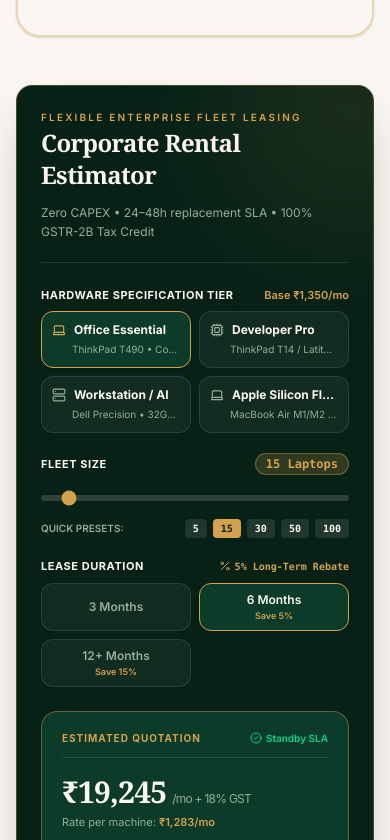
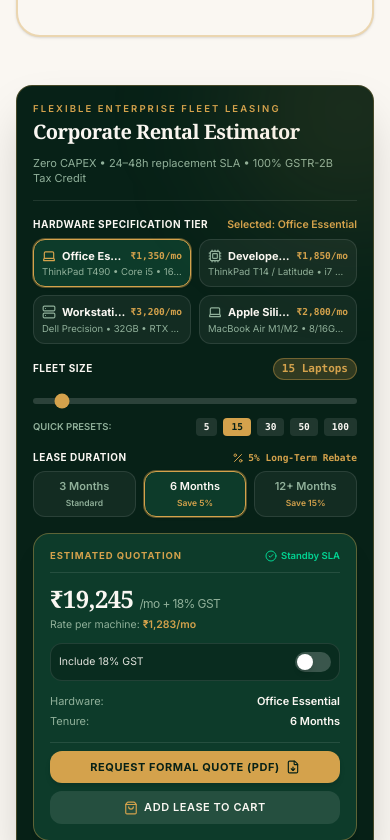
Before and after one commit to zaid154/infinityhub, a React (Vite) app in the folder client/: page / in a window 390 px wide. Shown: the part 4384-5224 px from the top of the page. Built offline with nearby package versions, Linux system fonts and the light colour scheme; no server answers; a web font is replaced by a local one.

Commit message:
fix(ui): optimize rental estimator layout for screen fit with 2x2 tier grid, zero text truncation, and symmetrical duration tabs

```diff
--- a/client/src/components/RentalCalculator.jsx
+++ b/client/src/components/RentalCalculator.jsx
@@ -90,63 +90,68 @@ export default function RentalCalculator({ onOpenRFQ }) {
 
   return (
     <section id="rental-calculator" className="max-w-5xl mx-auto px-4 sm:px-6 select-none">
-      <div className="bg-[#072117] rounded-2xl sm:rounded-3xl border border-[#D4A24C]/30 shadow-2xl p-6 sm:p-8 relative overflow-hidden">
+      <div className="bg-[#072117] rounded-2xl sm:rounded-3xl border border-[#D4A24C]/30 shadow-2xl p-4 sm:p-5 lg:p-6 relative overflow-hidden">
 
         {/* Subtle Ambient Accent */}
         <div className="absolute -top-24 -right-24 w-60 h-60 bg-[#D4A24C]/10 rounded-full blur-3xl pointer-events-none" />
 
-        {/* Compact Header */}
-        <div className="flex flex-col sm:flex-row sm:items-end justify-between gap-3 mb-6 pb-5 border-b border-[#FAF7F2]/10">
+        {/* Compact Responsive Header */}
+        <div className="flex flex-col sm:flex-row sm:items-end justify-between gap-2.5 mb-4 pb-3.5 border-b border-[#FAF7F2]/10">
           <div>
-            <span className="text-[10px] uppercase tracking-[0.22em] text-[#D4A24C] font-semibold block">
+            <span className="text-[9.5px] sm:text-[10px] uppercase tracking-[0.22em] text-[#D4A24C] font-semibold block">
               Flexible Enterprise Fleet Leasing
             </span>
-            <h2 className="text-2xl sm:text-3xl font-serif text-[#FAF7F2] font-bold tracking-tight mt-0.5">
+            <h2 className="text-xl sm:text-2xl lg:text-3xl font-serif text-[#FAF7F2] font-bold tracking-tight mt-0.5">
               Corporate Rental Estimator
             </h2>
           </div>
-          <p className="text-xs text-[#90b09a] sm:text-right max-w-xs leading-relaxed">
+          <p className="text-[11px] sm:text-xs text-[#90b09a] sm:text-right max-w-xs leading-snug">
             Zero CAPEX • 24–48h replacement SLA • 100% GSTR-2B Tax Credit
           </p>
         </div>
 
-        {/* Compact 2-Column Dashboard Grid */}
-        <div className="grid grid-cols-1 lg:grid-cols-12 gap-6 items-stretch">
+        {/* Responsive 2-Column Dashboard Grid */}
+        <div className="grid grid-cols-1 lg:grid-cols-12 gap-4 sm:gap-5 items-stretch">
 
           {/* Left Column: Interactive Controls (Span 7) */}
-          <div className="lg:col-span-7 flex flex-col justify-between space-y-5">
+          <div className="lg:col-span-7 flex flex-col justify-between space-y-3.5 sm:space-y-4">
 
-            {/* 1. Hardware Tier Selection */}
+            {/* 1. Hardware Tier Selection (Clean 2x2 Grid with Zero Truncation) */}
             <div>
-              <div className="flex items-center justify-between mb-2">
-                <span className="text-[11px] font-sans font-bold uppercase tracking-wider text-[#FAF7F2]">
+              <div className="flex items-center justify-between mb-1.5">
+                <span className="text-[10px] sm:text-[11px] font-sans font-bold uppercase tracking-wider text-[#FAF7F2]">
                   Hardware Specification Tier
                 </span>
-                <span className="text-[11px] text-[#D4A24C] font-semibold">
-                  Base ₹{selectedTier.price.toLocaleString('en-IN')}/mo
+                <span className="text-[10.5px] sm:text-[11px] text-[#D4A24C] font-semibold">
+                  Selected: {selectedTier.name}
                 </span>
               </div>
-              <div className="grid grid-cols-2 sm:grid-cols-4 gap-2">
+              <div className="grid grid-cols-2 gap-2 sm:gap-2.5">
                 {TIERS.map((tier) => (
                   <button
                     key={tier.id}
                     type="button"
                     onClick={() => setSelectedTier(tier)}
-                    className={`p-2.5 sm:p-3 rounded-xl text-left border transition-all cursor-pointer ${
+                    className={`p-2 sm:p-2.5 rounded-xl text-left border transition-all cursor-pointer ${
                       selectedTier.id === tier.id
-                        ? 'bg-[#0D3B2A] border-[#D4A24C] text-[#FAF7F2] shadow-sm'
-                        : 'bg-white/5 border-white/10 text-[#90b09a] hover:border-white/20'
+                        ? 'bg-[#0D3B2A] border-[#D4A24C] text-[#FAF7F2] shadow-sm ring-1 ring-[#D4A24C]/40'
+                        : 'bg-white/5 border-white/10 text-[#90b09a] hover:border-white/25 hover:bg-white/8'
                     }`}
                   >
-                    <div className="flex items-center gap-2 mb-1">
-                      <tier.icon className={`w-3.5 h-3.5 shrink-0 ${
-                        selectedTier.id === tier.id ? 'text-[#D4A24C]' : 'text-[#90b09a]'
-                      }`} />
-                      <span className="font-bold text-xs truncate text-[#FAF7F2]">
-                        {tier.name}
+                    <div className="flex items-center justify-between gap-1 mb-0.5">
+                      <div className="flex items-center gap-1.5 min-w-0">
+                        <tier.icon className={`w-3.5 h-3.5 shrink-0 ${
+                          selectedTier.id === tier.id ? 'text-[#D4A24C]' : 'text-[#90b09a]'
+                        }`} />
+                        <span className="font-bold text-[11px] sm:text-xs text-[#FAF7F2] truncate">
+                          {tier.name}
+                        </span>
+                      </div>
+                      <span className="text-[9.5px] sm:text-[10px] font-mono text-[#D4A24C] shrink-0 font-semibold">
+                        ₹{tier.price.toLocaleString('en-IN')}/mo
                       </span>
                     </div>
-                    <p className="text-[10px] text-[#90b09a] truncate pl-5">
+                    <p className="text-[9.5px] sm:text-[10px] text-[#90b09a] leading-tight truncate">
                       {tier.subtitle}
                     </p>
                   </button>
@@ -156,11 +161,11 @@ export default function RentalCalculator({ onOpenRFQ }) {
 
             {/* 2. Fleet Quantity Slider + Quick Preset Chips */}
             <div>
-              <div className="flex items-center justify-between mb-2">
-                <span className="text-[11px] font-sans font-bold uppercase tracking-wider text-[#FAF7F2]">
+              <div className="flex items-center justify-between mb-1.5">
+                <span className="text-[10px] sm:text-[11px] font-sans font-bold uppercase tracking-wider text-[#FAF7F2]">
                   Fleet Size
                 </span>
-                <span className="px-2.5 py-0.5 rounded-full bg-[#D4A24C]/20 border border-[#D4A24C]/40 text-[#D4A24C] text-xs font-bold font-mono">
+                <span className="px-2 py-0.5 rounded-full bg-[#D4A24C]/20 border border-[#D4A24C]/40 text-[#D4A24C] text-[11px] sm:text-xs font-bold font-mono">
                   {quantity} Laptops
                 </span>
               </div>
@@ -177,17 +182,17 @@ export default function RentalCalculator({ onOpenRFQ }) {
               />
 
               {/* Quick Preset Chips */}
-              <div className="flex items-center justify-between mt-2 pt-1">
-                <span className="text-[10px] text-[#90b09a] uppercase font-semibold">Quick Presets:</span>
+              <div className="flex items-center justify-between mt-1.5 pt-0.5">
+                <span className="text-[9.5px] sm:text-[10px] text-[#90b09a] uppercase font-semibold">Quick Presets:</span>
                 <div className="flex items-center gap-1.5">
                   {PRESETS.map((p) => (
                     <button
                       key={p}
                       type="button"
                       onClick={() => setQuantity(p)}
-                      className={`px-2 py-0.5 rounded text-[10px] font-mono font-semibold transition cursor-pointer ${
+                      className={`px-2 py-0.5 rounded text-[9.5px] sm:text-[10px] font-mono font-semibold transition cursor-pointer ${
                         quantity === p
-                          ? 'bg-[#D4A24C] text-[#072117] font-bold'
+                          ? 'bg-[#D4A24C] text-[#072117] font-bold shadow-xs'
                           : 'bg-white/10 text-[#FAF7F2] hover:bg-white/20'
                       }`}
                     >
@@ -198,34 +203,38 @@ export default function RentalCalculator({ onOpenRFQ }) {
               </div>
             </div>
 
-            {/* 3. Lease Duration Tabs */}
+            {/* 3. Lease Duration Tabs (Symmetrical 3-Column Grid) */}
             <div>
-              <div className="flex items-center justify-between mb-2">
-                <span className="text-[11px] font-sans font-bold uppercase tracking-wider text-[#FAF7F2]">
+              <div className="flex items-center justify-between mb-1.5">
+                <span className="text-[10px] sm:text-[11px] font-sans font-bold uppercase tracking-wider text-[#FAF7F2]">
                   Lease Duration
                 </span>
                 {duration.discount > 0 && (
-                  <span className="text-[10px] font-semibold text-[#D4A24C] flex items-center gap-1 font-mono">
+                  <span className="text-[9.5px] sm:text-[10px] font-semibold text-[#D4A24C] flex items-center gap-1 font-mono">
                     <Percent className="w-3 h-3" /> {duration.discount}% Long-Term Rebate
                   </span>
                 )}
               </div>
-              <div className="grid grid-cols-2 sm:grid-cols-4 gap-2">
+              <div className="grid grid-cols-3 gap-2 sm:gap-2.5">
                 {DURATIONS.map((d) => (
                   <button
                     key={d.id}
                     type="button"
                     onClick={() => setDuration(d)}
-                    className={`py-2 rounded-xl text-xs font-semibold text-center border transition-all cursor-pointer ${
+                    className={`py-1.5 sm:py-2 rounded-xl text-[11px] sm:text-xs font-semibold text-center border transition-all cursor-pointer ${
                       duration.id === d.id
-                        ? 'bg-[#0D3B2A] border-[#D4A24C] text-[#FAF7F2] shadow-sm'
+                        ? 'bg-[#0D3B2A] border-[#D4A24C] text-[#FAF7F2] shadow-sm ring-1 ring-[#D4A24C]/40'
                         : 'bg-white/5 border-white/10 text-[#90b09a] hover:border-white/20'
                     }`}
                   >
                     <span>{d.label}</span>
-                    {d.discount > 0 && (
-                      <span className="block text-[9px] text-[#D4A24C] mt-0.5">
+                    {d.discount > 0 ? (
+                      <span className="block text-[8.5px] sm:text-[9px] text-[#D4A24C] mt-0.5">
                         Save {d.discount}%
+                      </span>
+                    ) : (
+                      <span className="block text-[8.5px] sm:text-[9px] text-[#90b09a] mt-0.5">
+                        Standard
                       </span>
                     )}
                   </button>
@@ -236,35 +245,35 @@ export default function RentalCalculator({ onOpenRFQ }) {
           </div>
 
           {/* Right Column: Sleek Quotation Summary Card (Span 5) */}
-          <div className="lg:col-span-5 bg-[#0D3B2A] rounded-2xl border border-[#D4A24C]/40 p-5 sm:p-6 flex flex-col justify-between shadow-xl">
+          <div className="lg:col-span-5 bg-[#0D3B2A] rounded-2xl border border-[#D4A24C]/40 p-4 sm:p-5 flex flex-col justify-between shadow-xl">
 
             <div>
               {/* Header Status */}
-              <div className="flex items-center justify-between pb-3 border-b border-white/10 text-xs">
-                <span className="text-[10px] font-sans font-bold uppercase tracking-widest text-[#D4A24C]">
+              <div className="flex items-center justify-between pb-2.5 border-b border-white/10 text-xs">
+                <span className="text-[9.5px] sm:text-[10px] font-sans font-bold uppercase tracking-widest text-[#D4A24C]">
                   ESTIMATED QUOTATION
                 </span>
-                <span className="inline-flex items-center gap-1 text-[10px] font-semibold text-emerald-400">
+                <span className="inline-flex items-center gap-1 text-[9.5px] sm:text-[10px] font-semibold text-emerald-400">
                   <CheckCircle2 className="w-3 h-3" /> Standby SLA
                 </span>
               </div>
 
               {/* Live Big Price */}
-              <div className="my-4">
-                <div className="text-3xl sm:text-4xl font-serif font-bold text-[#FAF7F2] tracking-tight">
+              <div className="my-2.5 sm:my-3">
+                <div className="text-2xl sm:text-3xl lg:text-4xl font-serif font-bold text-[#FAF7F2] tracking-tight">
                   ₹{finalTotal.toLocaleString('en-IN')}
                   <span className="text-xs font-sans font-normal text-[#90b09a] ml-1.5">
                     {includeGst ? '/mo (Incl. GST)' : '/mo + 18% GST'}
                   </span>
                 </div>
-                <p className="text-[11px] text-[#90b09a] mt-1">
+                <p className="text-[10.5px] sm:text-[11px] text-[#90b09a] mt-0.5">
                   Rate per machine: <span className="text-[#D4A24C] font-semibold">₹{unitRate.toLocaleString('en-IN')}/mo</span>
                 </p>
               </div>
 
               {/* GST Toggle Switch */}
-              <div className="flex items-center justify-between p-2.5 rounded-xl bg-black/25 border border-white/10 text-xs mb-4">
-                <span className="text-[#FAF7F2]/90 text-[11px]">Include 18% GST</span>
+              <div className="flex items-center justify-between p-2 rounded-xl bg-black/25 border border-white/10 text-xs mb-3">
+                <span className="text-[#FAF7F2]/90 text-[10.5px] sm:text-[11px]">Include 18% GST</span>
                 <button
                   type="button"
                   onClick={() => setIncludeGst(!includeGst)}
@@ -281,7 +290,7 @@ export default function RentalCalculator({ onOpenRFQ }) {
               </div>
 
               {/* Key Highlights */}
-              <div className="space-y-1.5 text-xs text-[#90b09a] pb-4">
+              <div className="space-y-1 text-[11px] sm:text-xs text-[#90b09a] pb-3">
                 <div className="flex justify-between">
                   <span>Hardware:</span>
                   <span className="text-[#FAF7F2] font-semibold">{selectedTier.name}</span>
@@ -304,7 +313,7 @@ export default function RentalCalculator({ onOpenRFQ }) {
               <button
                 type="button"
                 onClick={handleRequestQuote}
-                className="w-full py-2.5 rounded-xl bg-[#D4A24C] hover:bg-[#c5943b] text-[#072117] font-sans font-bold text-xs uppercase tracking-wider transition-all duration-200 flex items-center justify-center gap-2 cursor-pointer active:scale-95 shadow-md"
+                className="w-full py-2 sm:py-2.5 rounded-xl bg-[#D4A24C] hover:bg-[#c5943b] text-[#072117] font-sans font-bold text-[11px] sm:text-xs uppercase tracking-wider transition-all duration-200 flex items-center justify-center gap-1.5 cursor-pointer active:scale-95 shadow-md"
               >
                 <span>Request Formal Quote (PDF)</span>
                 <FileDown className="w-3.5 h-3.5" />
@@ -313,7 +322,7 @@ export default function RentalCalculator({ onOpenRFQ }) {
               <button
                 type="button"
                 onClick={handleAddToCart}
-                className="w-full py-2 rounded-xl bg-white/10 hover:bg-white/15 text-[#FAF7F2] font-sans font-semibold text-xs uppercase tracking-wider transition-colors flex items-center justify-center gap-2 cursor-pointer"
+                className="w-full py-2 rounded-xl bg-white/10 hover:bg-white/15 text-[#FAF7F2] font-sans font-semibold text-[11px] sm:text-xs uppercase tracking-wider transition-colors flex items-center justify-center gap-1.5 cursor-pointer"
               >
                 <ShoppingBag className="w-3.5 h-3.5 text-[#D4A24C]" />
                 <span>Add Lease To Cart</span>
```
